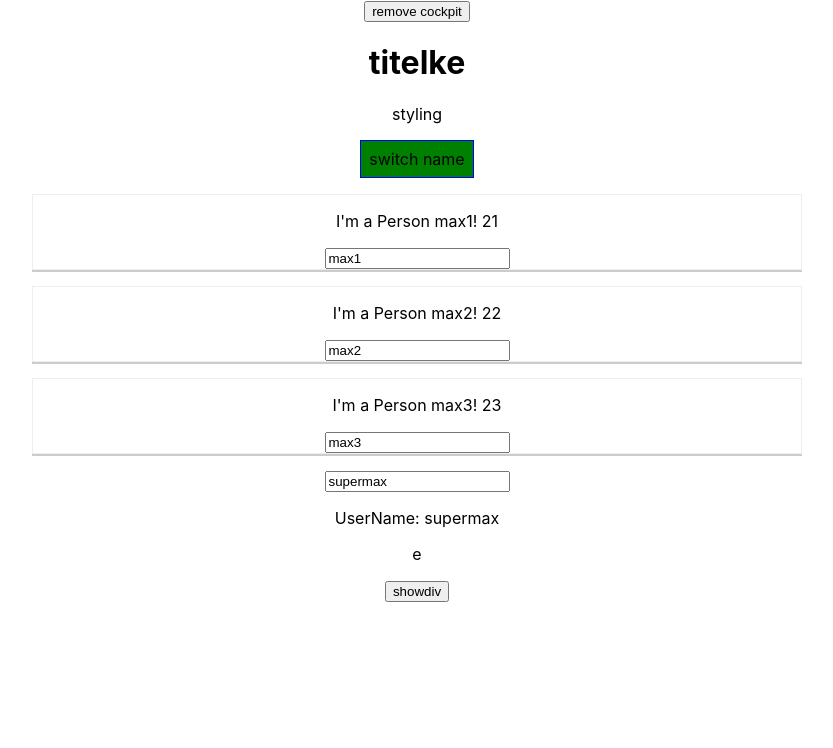
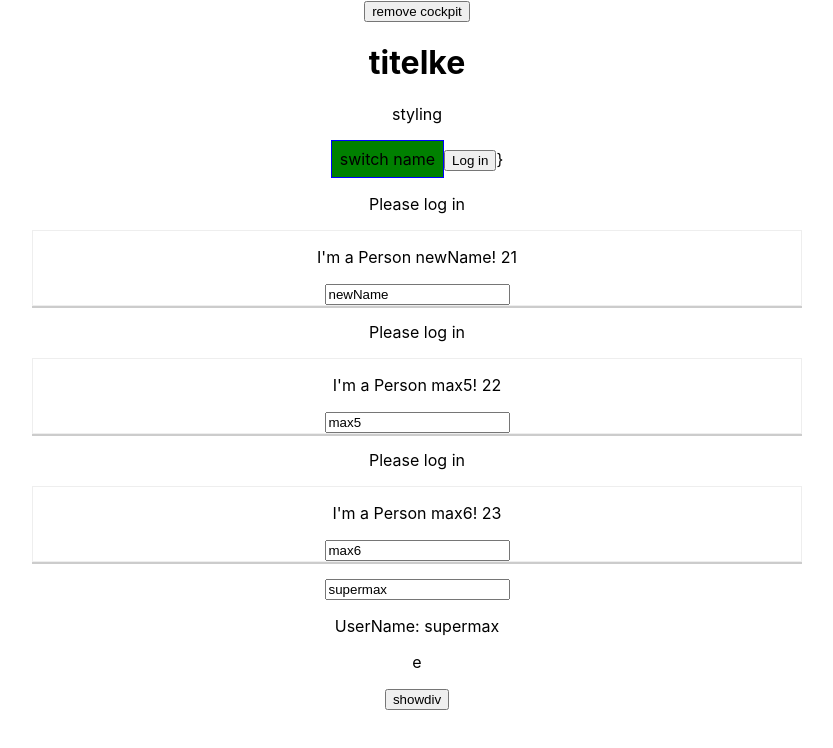
Before and after one commit to johanaerens/react_cursus, a React (Create React App) app: page / in a window 1280 px wide. Shown: the top 748 px of the page, without its empty margins (223-1056 px from the left). Built offline with nearby package versions, Linux system fonts and the light colour scheme.

Commit message:
module 7 context final

```diff
--- a/package.json
+++ b/package.json
@@ -6,6 +6,7 @@
     "@testing-library/jest-dom": "^5.12.0",
     "@testing-library/react": "^11.2.7",
     "@testing-library/user-event": "^12.8.3",
+    "prop-types": "^15.7.2",
     "radium": "^0.26.1",
     "react": "^17.0.2",
     "react-dom": "^17.0.2",
--- a/src/components/Cockpit/Cockpit.js
+++ b/src/components/Cockpit/Cockpit.js
@@ -1,7 +1,11 @@
-import React, {useEffect} from 'react'
+import React, {useEffect, useRef, useContext} from 'react'
 import styled from "styled-components";
+import AuthContext from '../../context/auth-context'
 
 const Cockpit = (props) => {
+    const toggleBtnRef = useRef(null);
+    const authContext = useContext(AuthContext)
+
     // useEffect(()=>{
     //     console.log("useEffect");
     //     setTimeout(()=> alert("test"),1000)
@@ -10,9 +14,10 @@ const Cockpit = (props) => {
 
     useEffect(() => {
         console.log("useEffect");
-        const timer = setTimeout(() => alert("test"), 1000);
+        // const timer = setTimeout(() => alert("test"), 1000);
+        toggleBtnRef.current.click();
         return () => {
-            clearTimeout(timer);
+            // clearTimeout(timer);
             console.log("cleanup useeffect");
         }
         //htpp requests
@@ -49,10 +54,15 @@ const Cockpit = (props) => {
             <h1>{props.appTitle}</h1>
             <p className={stylingClasses.join(' ')}>styling</p>
             <StyledButton
+                ref={toggleBtnRef}
                 alt={props.showDiv}
                 onClick={props.clicked.bind(this, 'newName')}>
                 switch name
             </StyledButton>
+            {/*<AuthContext.Consumer>*/}
+            {/*    {context => <button onClick={context.login}>Log in </button>}*/}
+            {/*</AuthContext.Consumer>*/}
+            <button onClick={authContext.login}>Log in </button>}
         </div>
     );
 }
--- a/src/components/Persons/Person/Person.js
+++ b/src/components/Persons/Person/Person.js
@@ -1,9 +1,24 @@
-import React,{Fragment} from 'react'
+import React, {Component, Fragment} from 'react'
 // import './Person.css';
 import styled from 'styled-components'
 import Aux from '../../../hoc/Auxiliary'
+import PropTypes from 'prop-types';
+import AuthContext from '../../../context/auth-context'
 
-const person = (props) => {
+class Person extends Component {
+    constructor(props) {
+        super(props);
+        this.inputElement = React.createRef();
+    }
+//in plaats van <AuthContext.Consumer>
+    static contextType = AuthContext;
+
+    componentDidMount() {
+        this.inputElement.current.focus();
+        console.log(this.context.authenticated)
+    }
+
+    render() {
         // const random=Math.random();
         // if(random>0.7){
         //     throw new Error("errorororor");
@@ -28,15 +43,39 @@ const person = (props) => {
             //fragment is hetzelfde als ons Aux element maar van React zelf
             <Fragment>
                 <Aux>
+                    {/*<AuthContext.Consumer>*/}
+                    {/*    {(context) =>*/}
+                    {/*        context.authenticated ? <p>Authenticated!</p> : <p>Please log in</p>*/}
+                    {/*    }*/}
+                    {/*</AuthContext.Consumer>*/}
+                    {this.context.authenticated? <p>Authenticated!</p> : <p>Please log in</p>}
                     <StyledDiv>
                         {/*<div className="Person" style={style}>*/}
-                    <p onClick={props.click}>I'm a Person {props.name}! {props.age}</p>
-                    <p>{props.children}</p>
-                    <input type={"text"} onChange={props.changed} value={props.name}/>
+                        <p onClick={this.props.click}>I'm a Person {this.props.name}! {this.props.age}</p>
+                        <p>{this.props.children}</p>
+                        <input
+                            key="21"
+                            // ref={(inputEl) => {this.inputElement = inputEl}}
+                            ref={this.inputElement}
+                            type={"text"}
+                            onChange={this.props.changed}
+                            value={this.props.name}
+                        />
                     </StyledDiv>
+
                 </Aux>
             </Fragment>
         );
     }
+}
 
-export default person;
+//handig voor lib te maken
+Person.propTypes = {
+    click: PropTypes.func,
+    changed: PropTypes.func,
+    name: PropTypes.string,
+    age: PropTypes.number
+};
+
+
+export default Person;
--- a/src/containers/App.js
+++ b/src/containers/App.js
@@ -5,6 +5,7 @@ import UserInput from '../components/UserInput/UserInput'
 import withClass from '../hoc/withClass'
 import UserOutput from '../components/UserOutput/UserOutput'
 import {Component, Fragment} from "react";
+import AuthContext from "../context/auth-context"
 
 // import styled from 'styled-components'
 
@@ -43,6 +44,7 @@ class App extends Component {
         showDiv: false,
         showCockpit: true,
         changeCounter: 0,
+        authenticated: false,
     }
     userNameChangedHandler = (event) => {
         this.setState({
@@ -86,7 +88,11 @@ class App extends Component {
     toggleDiv = () => {
         this.setState({
             showDiv: !this.state.showDiv
-        })
+        });
+    }
+
+    loginHandler = () => {
+        this.setState({authenticated: true});
     }
 
     render() {
@@ -122,6 +128,10 @@ class App extends Component {
             <Fragment>
                 {/*<WithClass classes="App">*/}
                 <button onClick={this.removeCockpit}>remove cockpit</button>
+                <AuthContext.Provider value={{
+                    authenticated: this.state.authenticated,
+                    login: this.loginHandler
+                }}>
                     {this.state.showCockpit ? (< Cockpit appTitle={this.props.appTitle}
                                                          persons={this.state.persons}
                                                          personsLength={this.state.persons.length}
@@ -132,7 +142,7 @@ class App extends Component {
                              clicked={this.deletePersonHandler}
                              changed={this.nameChangedHandler}
                     />
-
+                </AuthContext.Provider>
                 <UserInput handler={this.userNameChangedHandler} userName={this.state.userName}/>
                 <UserOutput userName={this.state.userName}/>
 
--- /dev/null
+++ b/src/context/auth-context.js
@@ -0,0 +1,9 @@
+import React from "react";
+
+const authContext = React.createContext({
+    authenticated: false,
+    login: () => {
+
+    }
+})
+export default authContext
```
Also changed, not shown: 1 other file (tests, documents, lock files or other folders). Lines whose indentation alone changed are shown as unchanged.
